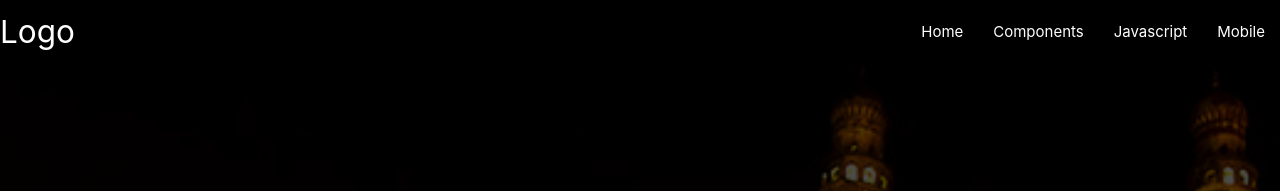
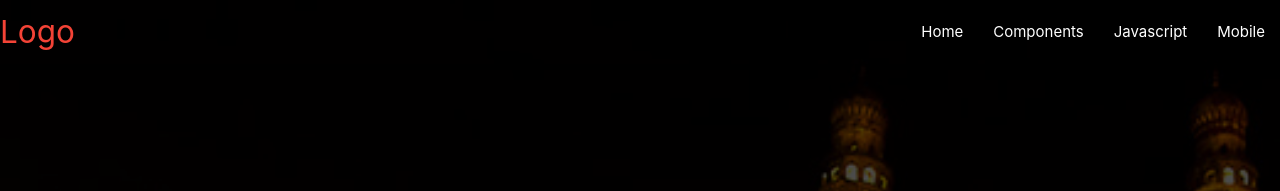
Before and after one commit to IIIT-ECell/megathon, a Jekyll site: the page built from index.md, in a window 1280 px wide and 900 px high. Shown: the top 191 px of the window. Built offline with Jekyll 4.4.1, drawn with Linux system fonts in a browser that asks for light colours; nearby versions of some CDN libraries; our own code applies the rules of GitHub Pages for plain Markdown files.

Commit message:
Link hover animation

```diff
--- a/_includes/footer.html
+++ b/_includes/footer.html
@@ -2,9 +2,9 @@
   <div class="container">
     <div class="row">
       <div class="align-box-h">
-        <a href=""><i class="fab fa-facebook-f ico"></i></a>
+        <h5><a href=""><i class="fab fa-facebook-f ico"></i></a>
         <a href=""><i class="fab fa-twitter ico"></i></a>
-        <a href=""><i class="fab fa-instagram ico"></i></a>
+        <a href=""><i class="fab fa-instagram ico"></i></a></h5>
       </div>
     </div>
   </div>
--- a/assets/css/custom-materialize.css
+++ b/assets/css/custom-materialize.css
@@ -148,11 +148,15 @@
 a {
   transition: 0.5s ease;
 }
+a:hover {
+  color: #f44336;
+}
 
 nav {
   position: fixed;
   transition: all 0.5s ease;
   z-index: 1100;
+  box-shadow: 0;
 }
 .sidenav {
   z-index: 1200;
```
